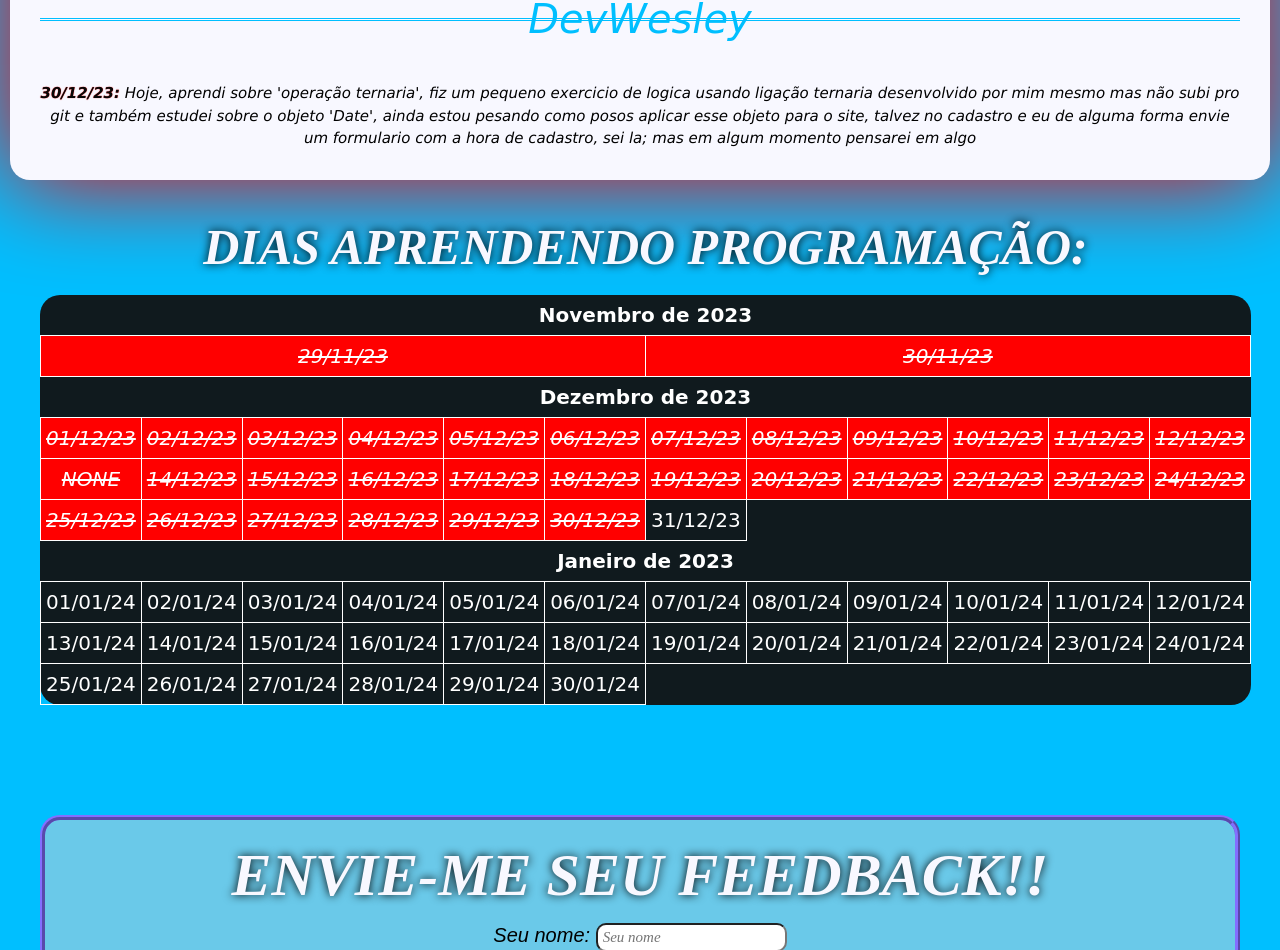
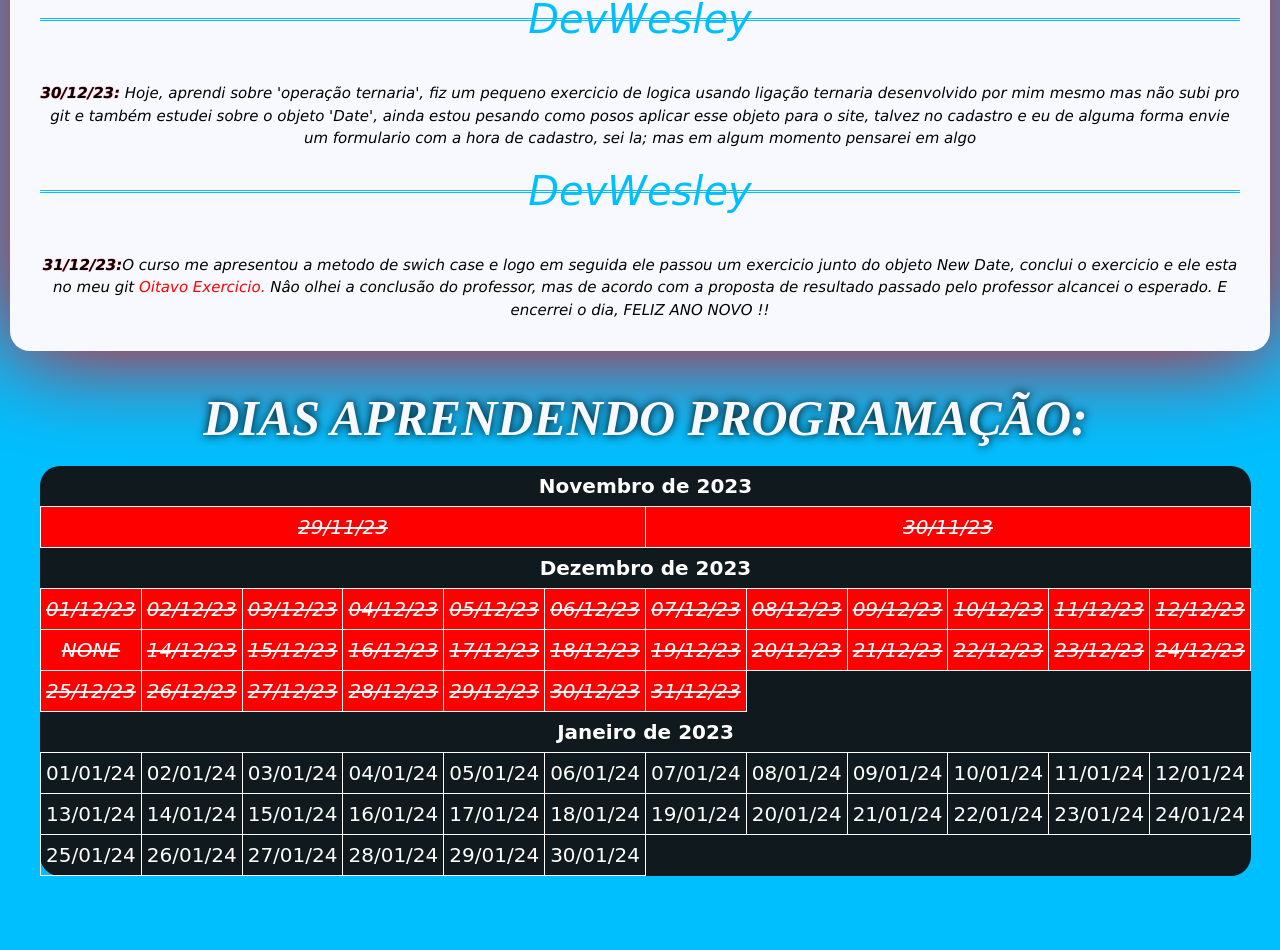
Before and after one commit to WesleyinDev/aprendendo-html-e-css, a plain HTML site: page pagina.html in a window 1280 px wide. Shown: the part 9560-10510 px from the top of the page. Drawn offline with Linux system fonts and the light colour scheme; a web font is replaced by a local one.

Commit message:
Atualizações do dia 31/12/23

```diff
--- a/pagina.html
+++ b/pagina.html
@@ -666,6 +666,17 @@
             </article>
 
 
+            <div class="gap"></div>
+            <hr>
+
+            <article class="art">
+                <p><b class="tx1">31/12/23:</b>O curso me apresentou a metodo de swich case e logo em seguida ele passou
+                    um exercicio junto do objeto New Date, conclui o exercicio e ele esta no meu git <a
+                        href="https://github.com/WesleyinDev/comecando-js" target="_blank">Oitavo Exercicio.</a> Nâo olhei a conclusão
+                    do professor, mas de acordo com a proposta de resultado passado pelo professor alcancei o esperado.
+                    E encerrei o dia, FELIZ ANO NOVO !!</p>
+            </article>
+
     </section>
 
 
@@ -728,7 +739,7 @@
                             <td class="fin"><s>28/12/23</s></td>
                             <td class="fin"><s>29/12/23</s></td>
                             <td class="fin"><s>30/12/23</s></td>
-                            <td>31/12/23</td>
+                            <td class="fin"><s>31/12/23</s></td>
                         </tr>
                         <thead>
                             <tr>
```
